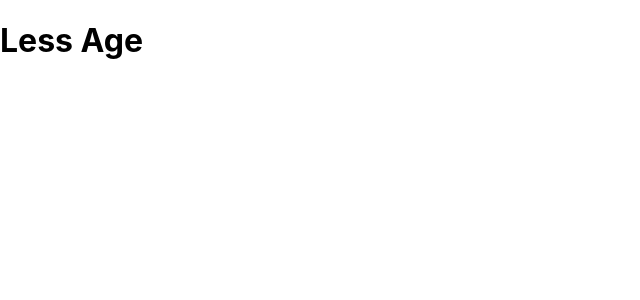
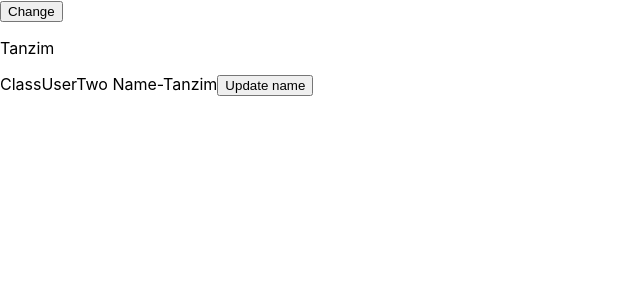
Before and after one commit to TanzimIbthesam/ReactJs, a React (Create React App) app in the folder reactcourse/: page / in a window 1280 px wide. Shown: the top 300 px of the page, without its empty margins (0-640 px from the left). Built offline with nearby package versions, Linux system fonts and the light colour scheme.

Commit message:
6-ComponentDidMountLifeCycleHooks

```diff
--- a/reactcourse/src/App.js
+++ b/reactcourse/src/App.js
@@ -1,22 +1,22 @@
 
 
 
+import React, { useState } from 'react';
 import './App.css';
-//  import ClassUser from './ClassUser';
-// import FunctionalUser from './FunctionalUser';
+import ClassUserTwo from './ClassUsertwo';
 
-import IfElse from './IfElse'
-function App() {
-    // const [name,setName]=useState("Tanzim");
-
-
-
-  return (
+function App(){
+  const [name,setName]=useState("Tanzim");
+  const changeName=()=>{
+    setName("Tanzim Ibthesam")
+  }
+  return(
     <div>
-     <IfElse />
- </div>
-
-  );
+      <button onClick={changeName}>Change</button>
+      <p>{name}</p>
+      <ClassUserTwo name={name} />
+    </div>
+  )
 }
 
 export default App;
--- /dev/null
+++ b/reactcourse/src/ClassUsertwo.js
@@ -0,0 +1,37 @@
+const { Component } = require("react");
+
+
+class ClassUserTwo extends Component{
+
+constructor(props){
+    super()
+    console.log(props);
+    this.state={
+        name:"Tanzim"
+    }
+
+}
+  updateName(){
+      this.setState({name:'Tanzim Ibthesam'})
+  }
+   componentDidMount(){
+       console.log("component did mount");
+   }
+   componentDidNotMount(){
+       console.log("component did not mount");
+   }
+
+  render(){
+      console.log("Component rendered");
+      return(
+          <div>
+              ClassUserTwo
+              Name-{this.state.name}
+              <button onClick={()=>this.updateName()}>Update name</button>
+          </div>
+      )
+  }
+
+}
+
+export default ClassUserTwo
```
